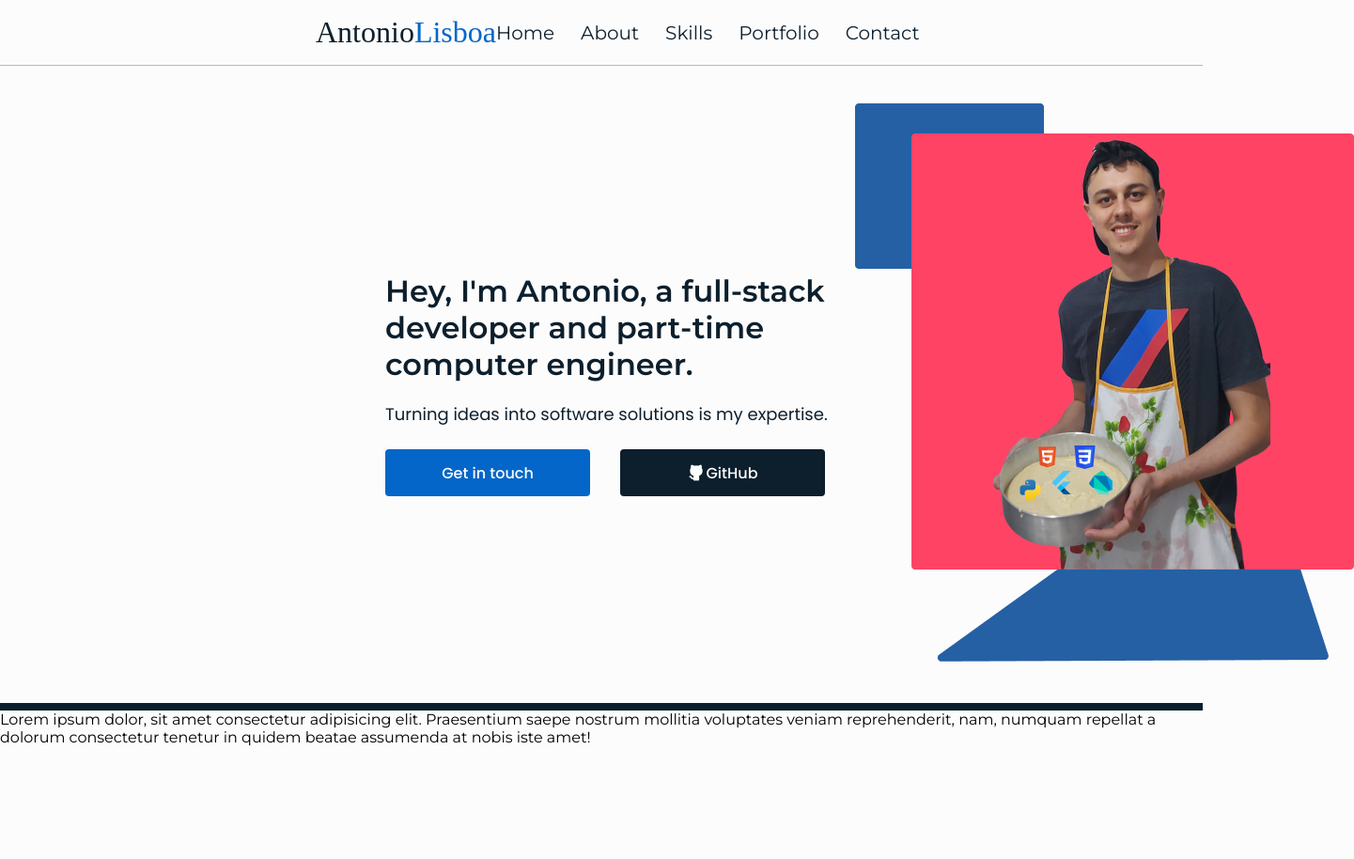
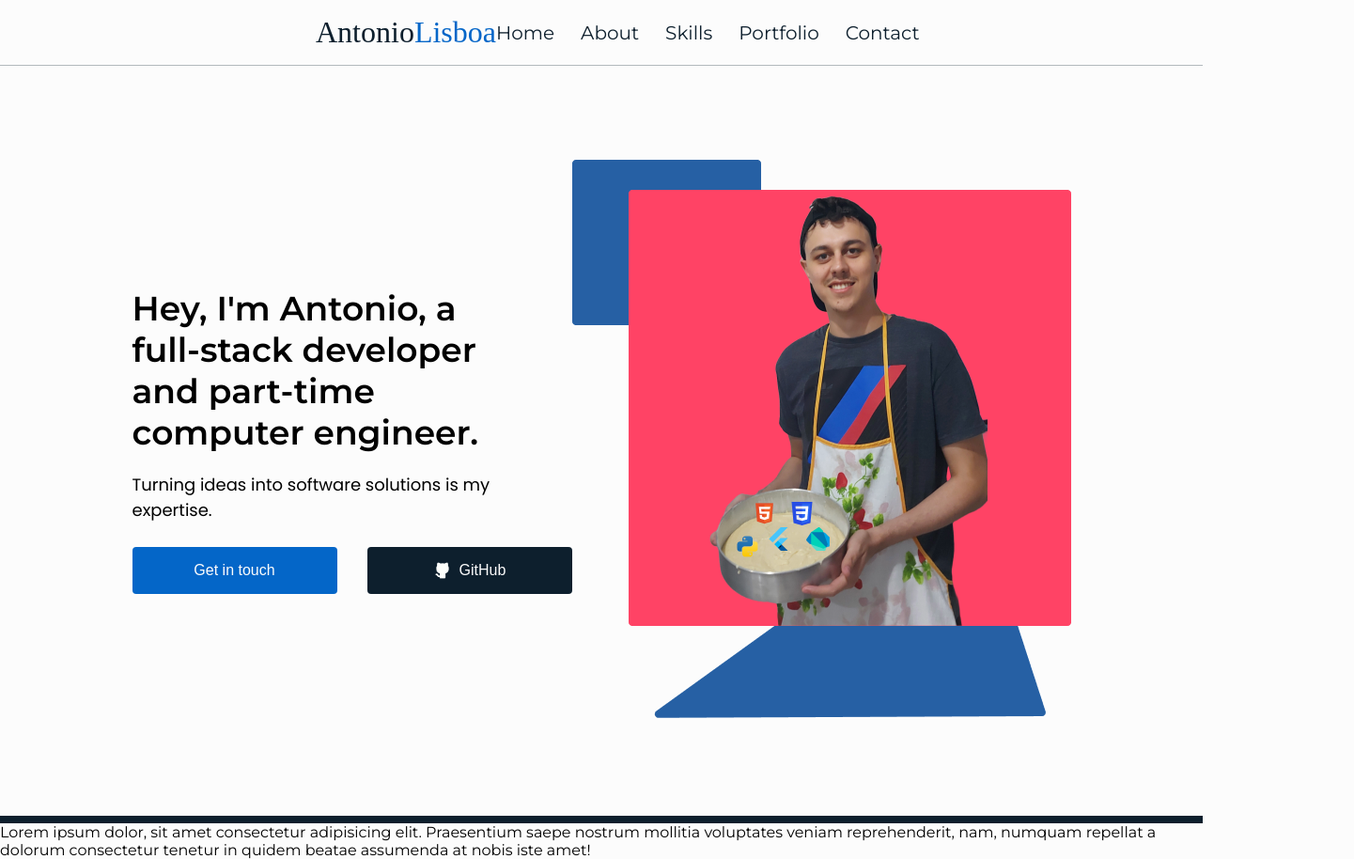
Before and after one commit to antoniolisboa/portfolio, a plain HTML site: page index.html in a window 1280 px wide. Shown: the whole page at 94% size, 1441 px wide, since content can reach past the window. Before the commit the page ends 800 px from the top, so only its background shows below. Drawn offline with Linux system fonts and the light colour scheme; a web font is replaced by a local one.

Commit message:
Atualização da home

```diff
--- a/css/home.css
+++ b/css/home.css
@@ -1,58 +1,59 @@
 @import url(style.css);
 
-section#home{
-    margin-left: 370px;
-    margin-right: 370px;
+section#home {
+    display: flex;
+    align-items: center;
+    justify-content: center;
+    margin-left: 336px;
+    margin-right: 336px;
 }
 
-#home .home-content{
-    display: flex;
-    align-items: center;
-    padding: 40px;
+#home .text-content, .img-content{
+    padding-top: 100px;
+    padding-bottom: 100px;
 }
 
 #home .text-content h1{
     font-weight: 600;
-    font-size: 32px;
-    color: var(--rich-black);
+    font-size: 36px;
+    margin-right: 45px;
 }
 
 #home .text-content p{
-    font-weight: 400;
+    font-family: 'Poppins', sans-serif;
     font-size: 18px;
-    font-family: 'Poppins';
-    padding-top: 20px;
-    padding-bottom: 24px;
-    color: var(--rich-black);
+    margin-top: 20px;
+    margin-bottom: 26px;
 }
 
 #home .home-buttons{
     display: flex;
+    gap: 32px;
 }
 
-#home .home-button{
+#home button{
     height: 50px;
     width: 218px;
-    font-weight: 500;
-    font-family: 'Poppins';
-    font-size: 16px;
-    border-radius: 4px;
-    border-color: transparent;
-    margin-right: 32px;
 }
 
-#home .home-button.get-in-touch{
-    background-color: var(--true-blue);
+#home .home-buttons a{
+    text-decoration: none;
+    color: var(--baby-powder);
+    font-size: 16px;
 }
 
-#home .home-button.github{
-    background-color: var(--rich-black);
-    display: inline-flex;
+#home .home-buttons .gt{
+    background: var(--true-blue);
+    border: none;
+    border-radius: 4px;
+}
+
+#home .home-buttons .gh{
+    background: var(--rich-black);
+    border: none;
+    border-radius: 4px;
+    display: flex;
     align-items: center;
     justify-content: center;
+    gap: 8px;
 }
-
-#home .home-button a{
-    color: var(--baby-powder);
-    text-decoration: none;
-}
--- a/index.html
+++ b/index.html
@@ -13,17 +13,16 @@
         <a href="#" class="logo">Antonio<span>Lisboa</span></a>
         <nav>
             <ul>
-                <li><a href="#">Home</a></li>
-                <li><a href="#">About</a></li>
-                <li><a href="#">Skills</a></li>
-                <li><a href="#">Portfolio</a></li>
-                <li><a href="#">Contact</a></li>
+                <li><a href="#home">Home</a></li>
+                <li><a href="#about">About</a></li>
+                <li><a href="#skills">Skills</a></li>
+                <li><a href="#portfolio">Portfolio</a></li>
+                <li><a href="#contact">Contact</a></li>
             </ul>
         </nav>
     </header>
     <main>
         <section id="home">
-            <div class="home-content">
             <div class="text-content">
                 <h1>
                     Hey, I'm Antonio, a full-stack developer and part-time computer engineer.
@@ -32,10 +31,10 @@
                     Turning ideas into software solutions is my expertise.
                 </p>
                 <div class="home-buttons">
-                        <button class="home-button get-in-touch">
+                    <button class="gt">
                         <a href="#">Get in touch</a>
                     </button>
-                        <button class="home-button github">
+                    <button class="gh">
                         <img src="images/github.png" alt="github button">
                         <a href="https://github.com/antoniolisboa" target="_blank">GitHub</a>
                     </button>
@@ -43,7 +42,6 @@
             </div>
             <div class="img-content">
                 <img src="images/home-img.png" alt="Uma imagem de mim">
-                </div>
             </div>
         </section>
         <div class="divider"></div>
```
Lines whose indentation alone changed are shown as unchanged.
